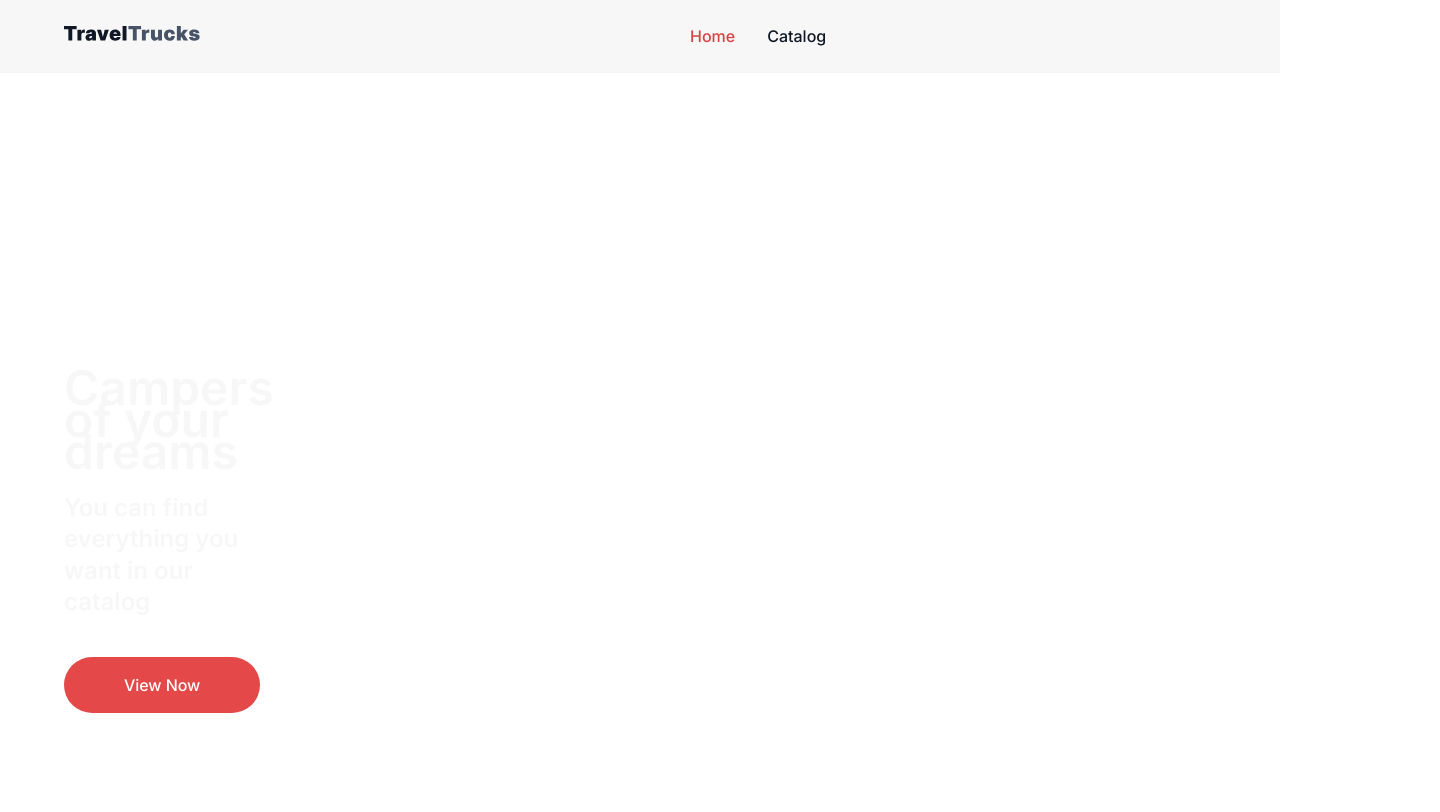
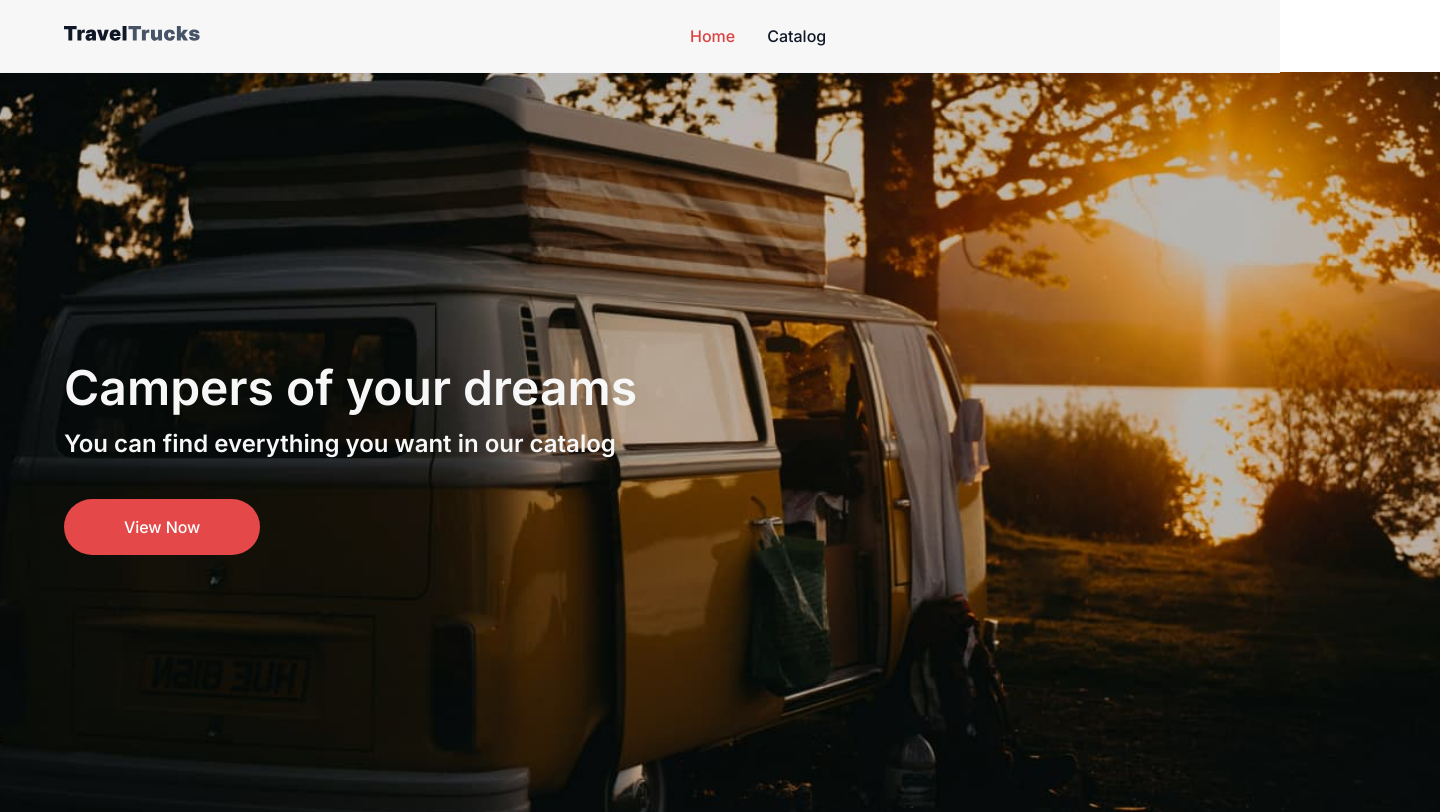
Before and after one commit to OksanaHalenko/Campers-app, a React (Vite) app: page / in a window 1280 px wide. Shown: the top 812 px of the page, 1440 px wide, since content can reach past the window. Built offline with nearby package versions, Linux system fonts and the light colour scheme.

Commit message:
Update App.css

```diff
--- a/src/components/App/App.css
+++ b/src/components/App/App.css
@@ -1,6 +1,6 @@
 #root {
   max-width: 1440px;
-  width: 100%;
+  width: 1440px;
   height: auto;
   margin: 0 auto;
 }
```
